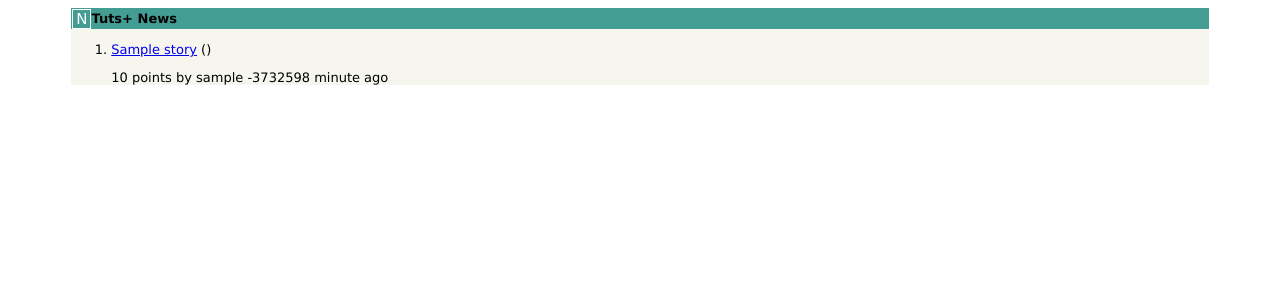
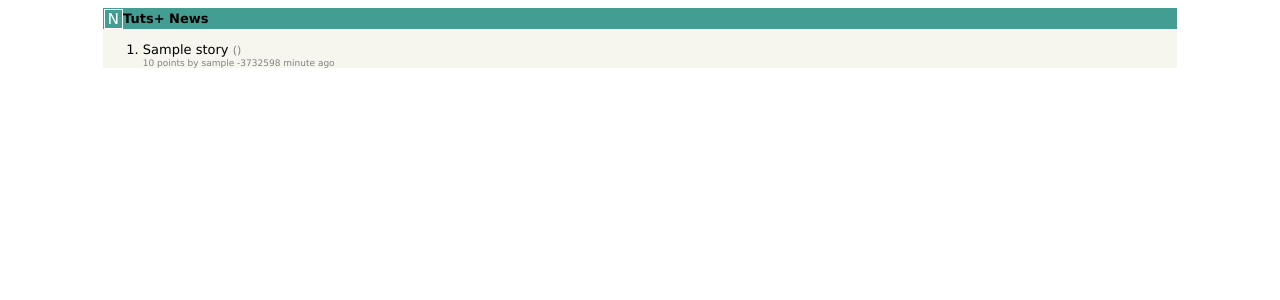
Before and after one commit to croach/tutsplus-django, a Django app: page / in a window 1280 px wide. Shown: the top 300 px of the page. Run offline with Django 3.2, Linux system fonts and the light colour scheme; tables that the repository leaves empty hold one stand-in row (values such as "Sample post"); parts of the project's set-up code (start-up, migrations or seed data) failed here and were passed over.

Commit message:
Updated the CSS to work with the HTML in Episode 8

```diff
--- a/hackernews/static/css/master.css
+++ b/hackernews/static/css/master.css
@@ -3,7 +3,7 @@
     font-size: 13px;
 }
 #content {
-    width: 90%;
+    width: 85%;
     margin-left: auto;
     margin-right: auto;
     background-color: #F6F6EF;
@@ -34,23 +34,23 @@
     color: #000000;
     text-decoration: none;
 }
-#stories p.story-title {
+p.story-title {
     margin: 0 0 1px 0;
 }
-#stories p.story-title a {
+p.story-title a {
     text-decoration: none;
 }
-#stories p.story-title a:visited {
+p.story-title a:visited {
     color: #828282;
 }
-#stories p.story-title a:link {
+p.story-title a:link {
     color: #000000;
 }
-#stories p.story-title span.domain {
+p.story-title span.domain {
     color: #828282;
     font-size: 11px;
 }
-#stories p.story-info {
+p.story-info {
     color: #828282;
     font-size: 9px;
     margin-top: 0;
```
